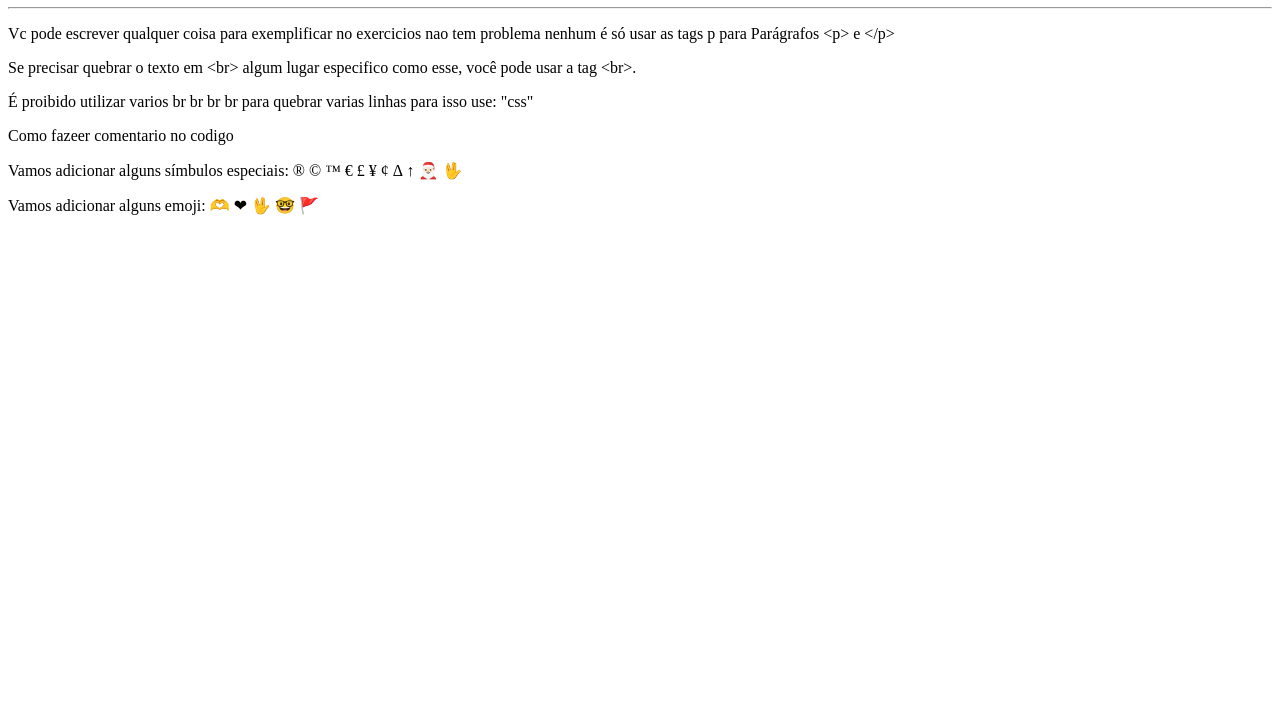
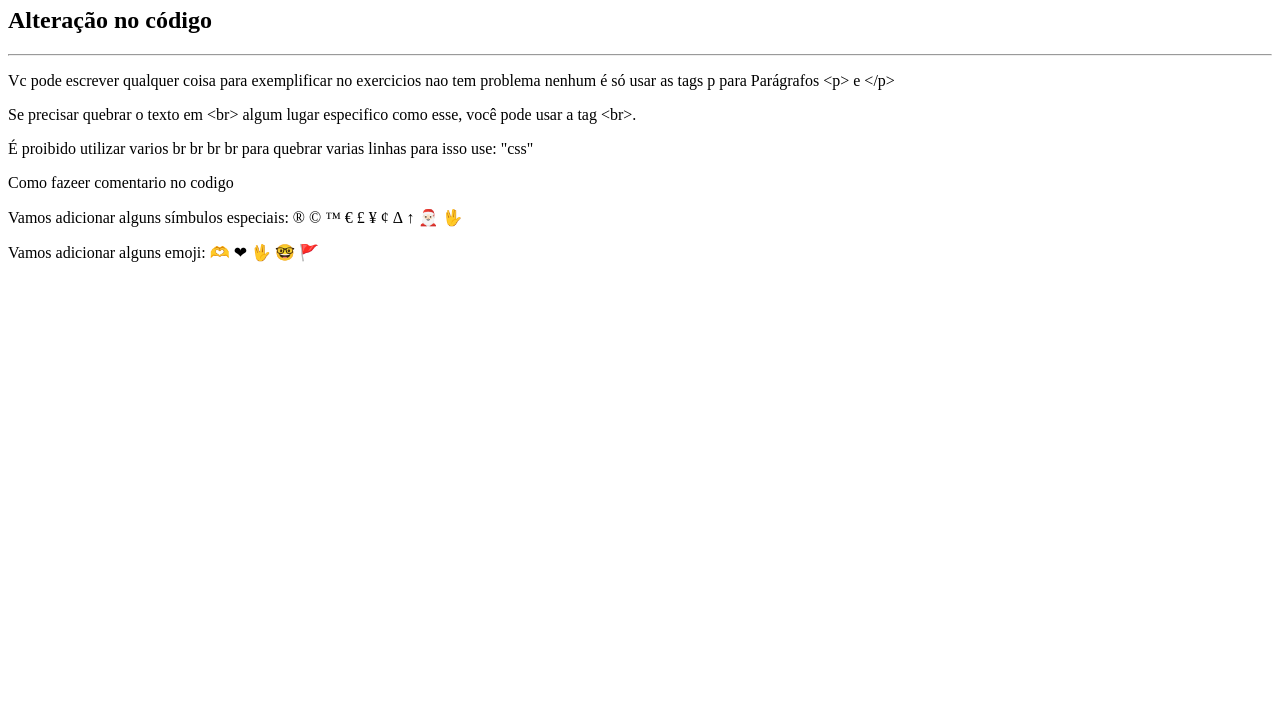
Before and after one commit to Gustavooroma/meu-teste, a plain HTML site: page index.html in a window 1280 px wide. Shown: the part 73-800 px from the top of the page. Drawn offline with Linux system fonts and the light colour scheme.

Commit message:
adicionando um novo titulo

```diff
--- a/index.html
+++ b/index.html
@@ -10,6 +10,8 @@
 
 <body>
     <h1>Parágrafos e quebras de linha</h1>
+
+    <h2>Alteração no código</h2>
     <hr>
 
     <p>Vc pode escrever qualquer coisa para exemplificar no exercicios nao tem problema nenhum é só usar as tags p para Parágrafos &lt;p&gt; e &lt;/p&gt; </p>
```
